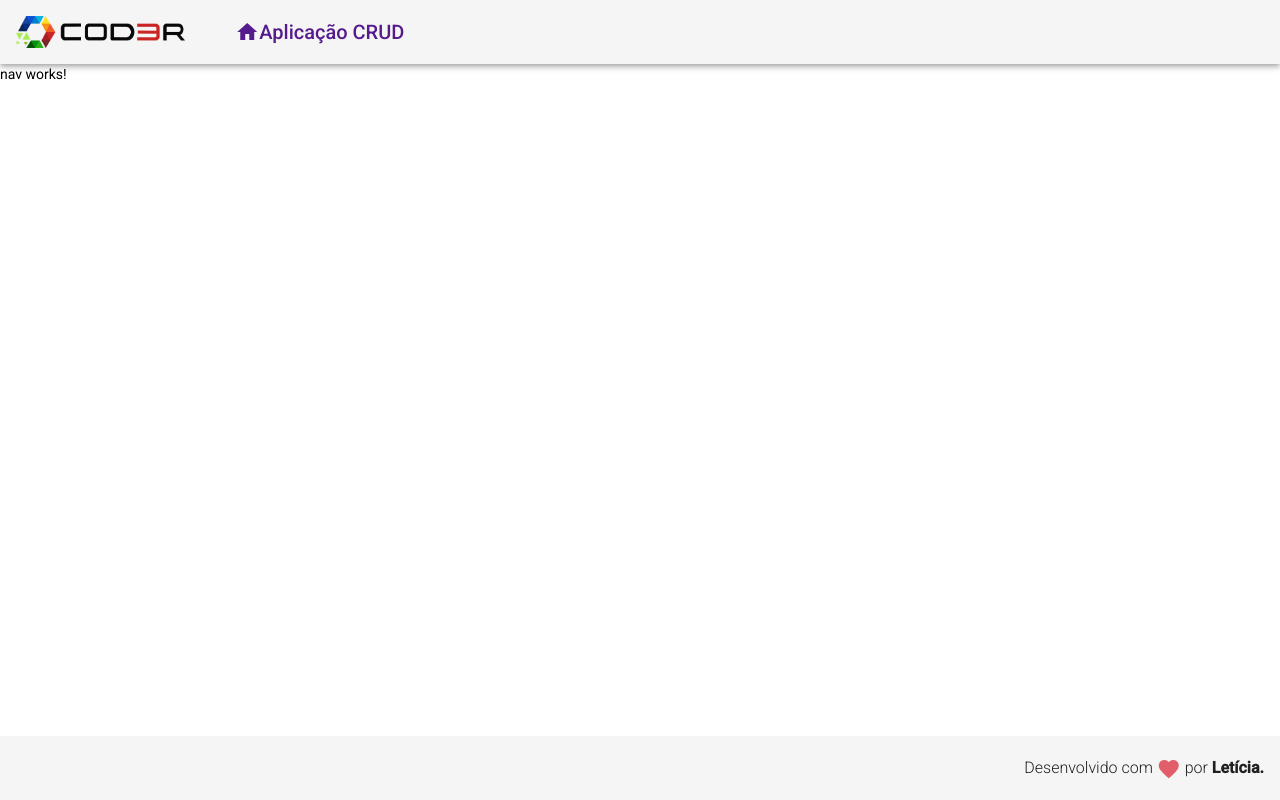
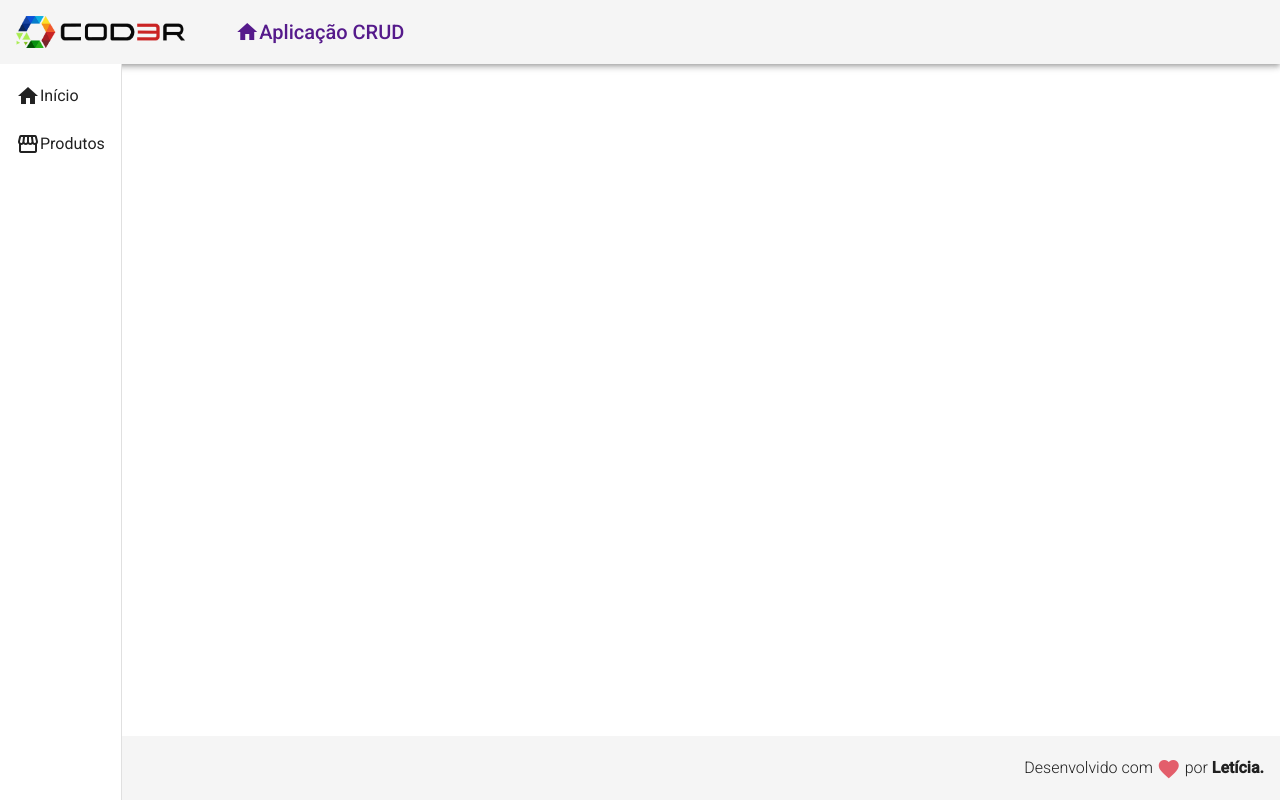
Before and after one commit to LeticiaTP/Cod3r-Angular, an Angular app in the folder frontend/: page / in a window 1280 px wide. Built offline with nearby package versions, Linux system fonts and the light colour scheme.

Commit message:
Cria html do nav

```diff
--- a/frontend/src/app/components/template/nav/nav.component.html
+++ b/frontend/src/app/components/template/nav/nav.component.html
@@ -1 +1,14 @@
-<p>nav works!</p>
+<mat-sidenav-container class="container">
+    <mat-sidenav class="sidenav" mode="side" opened fixedInViewport="true" fixedTopGap="64">
+        <mat-nav-list class="nav-list">
+            <a mat-list-item>
+                <i class="material-icons"> home </i>
+                Início
+            </a>
+            <a mat-list-item>
+                <i class="material-icons"> storefront </i>
+                Produtos
+            </a>
+        </mat-nav-list>
+    </mat-sidenav>
+</mat-sidenav-container>
```
